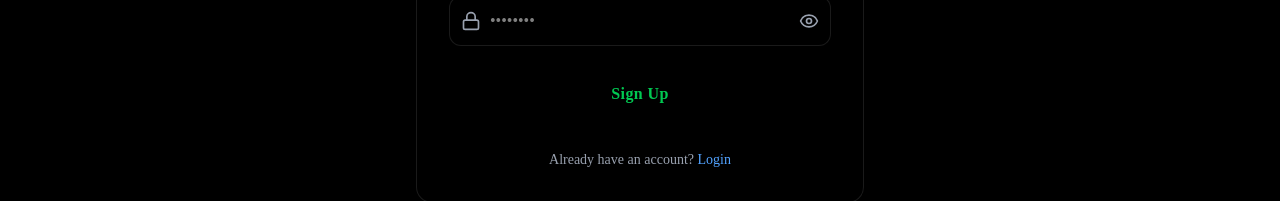
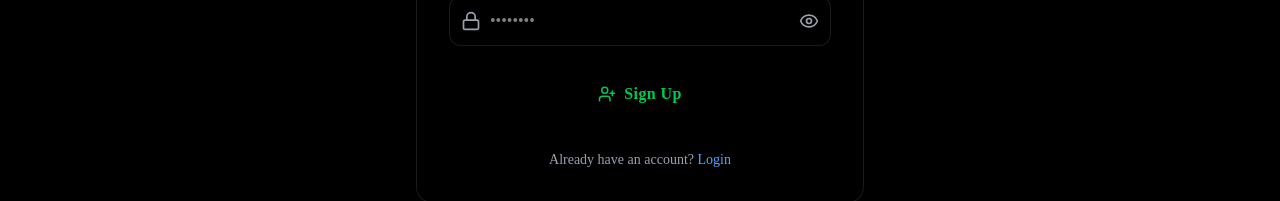
Before and after one commit to MDAMMADHUSSAIN/My-Portfolio, a React (Vite) app in the folder frontend/: page /signup in a window 1280 px wide. Shown: the part 615-816 px from the top of the page. Built offline with nearby package versions, Linux system fonts and the light colour scheme.

Commit message:
added icons to login-signup pages

```diff
--- a/frontend/src/pages/Login.jsx
+++ b/frontend/src/pages/Login.jsx
@@ -1,6 +1,6 @@
 import { useState } from "react";
 import { useForm } from "react-hook-form";
-import { Eye, EyeOff, Mail, Lock } from "lucide-react";
+import { Eye, EyeOff, Mail, Lock, LogIn } from "lucide-react";
 
 const Login = () => {
   const [showPassword, setShowPassword] = useState(false);
@@ -64,9 +64,7 @@ const Login = () => {
 
           {/* Password */}
           <div>
-            <label className="block text-sm text-gray-300 mb-1">
-              Password
-            </label>
+            <label className="block text-sm text-gray-300 mb-1">Password</label>
             <div className="relative">
               <Lock className="absolute left-3 top-1/2 -translate-y-1/2 text-gray-400 w-5 h-5" />
               <input
@@ -104,17 +102,11 @@ const Login = () => {
           {/* Options */}
           <div className="flex items-center justify-between text-sm">
             <label className="flex items-center gap-2 text-gray-400 cursor-pointer">
-              <input
-                type="checkbox"
-                className="accent-blue-500"
-              />
+              <input type="checkbox" className="accent-blue-500" />
               Remember me
             </label>
 
-            <a
-              href="#"
-              className="text-blue-400 hover:underline"
-            >
+            <a href="#" className="text-blue-400 hover:underline">
               Forgot password?
             </a>
           </div>
@@ -122,9 +114,18 @@ const Login = () => {
           {/* Submit */}
           <button
             disabled={isSubmitting}
-            className="w-full py-3 rounded-xl bg-gradient-to-r from-blue-500 to-indigo-600 cursor-pointer text-green-500 font-semibold tracking-wide hover:scale-[1.02] active:scale-[0.97] transition disabled:opacity-50"
+            className="w-full py-3 rounded-xl bg-gradient-to-r from-blue-500 to-indigo-600
+             text-green-500 font-semibold tracking-wide hover:scale-[1.02]
+             active:scale-[0.97] transition disabled:opacity-50"
           >
-            {isSubmitting ? "Logging in..." : "Login"}
+            {isSubmitting ? (
+              "Logging in..."
+            ) : (
+              <span className="flex items-center justify-center gap-2">
+                <LogIn size={18} />
+                Login
+              </span>
+            )}
           </button>
         </form>
 
--- a/frontend/src/pages/Signup.jsx
+++ b/frontend/src/pages/Signup.jsx
@@ -1,6 +1,6 @@
 import { useState } from "react";
 import { useForm } from "react-hook-form";
-import { Eye, EyeOff, Mail, Lock, User } from "lucide-react";
+import { Eye, EyeOff, Mail, Lock, User, UserPlus } from "lucide-react";
 
 const Signup = () => {
   const [showPassword, setShowPassword] = useState(false);
@@ -60,9 +60,7 @@ const Signup = () => {
               />
             </div>
             {errors.name && (
-              <p className="text-red-400 text-xs mt-1">
-                {errors.name.message}
-              </p>
+              <p className="text-red-400 text-xs mt-1">{errors.name.message}</p>
             )}
           </div>
 
@@ -99,9 +97,7 @@ const Signup = () => {
 
           {/* Password */}
           <div>
-            <label className="block text-sm text-gray-300 mb-1">
-              Password
-            </label>
+            <label className="block text-sm text-gray-300 mb-1">Password</label>
             <div className="relative">
               <Lock className="absolute left-3 top-1/2 -translate-y-1/2 text-gray-400 w-5 h-5" />
               <input
@@ -114,10 +110,8 @@ const Signup = () => {
                     message: "Minimum 8 characters required",
                   },
                   pattern: {
-                    value:
-                      /^(?=.*[a-z])(?=.*[A-Z])(?=.*\d)(?=.*[@$!%*?&])/,
-                    message:
-                      "Must include upper, lower, number & special char",
+                    value: /^(?=.*[a-z])(?=.*[A-Z])(?=.*\d)(?=.*[@$!%*?&])/,
+                    message: "Must include upper, lower, number & special char",
                   },
                 })}
                 className={`w-full pl-10 pr-12 py-3 rounded-xl bg-black/40 text-white outline-none border transition ${
@@ -180,9 +174,18 @@ const Signup = () => {
           {/* Submit */}
           <button
             disabled={isSubmitting}
-            className="w-full py-3 rounded-xl text-green-500 cursor-pointer bg-gradient-to-r from-blue-500 to-indigo-600 font-semibold tracking-wide hover:scale-[1.02] active:scale-[0.97] transition disabled:opacity-50"
+            className="w-full py-3 rounded-xl bg-gradient-to-r from-emerald-500 to-green-600
+             text-green-500 cursor-pointer font-semibold tracking-wide hover:scale-[1.02]
+             active:scale-[0.97] transition disabled:opacity-50"
           >
-            {isSubmitting ? "Creating account..." : "Sign Up"}
+            {isSubmitting ? (
+              "Creating account..."
+            ) : (
+              <span className="flex items-center justify-center gap-2">
+                <UserPlus size={18} />
+                Sign Up
+              </span>
+            )}
           </button>
         </form>
 
```
